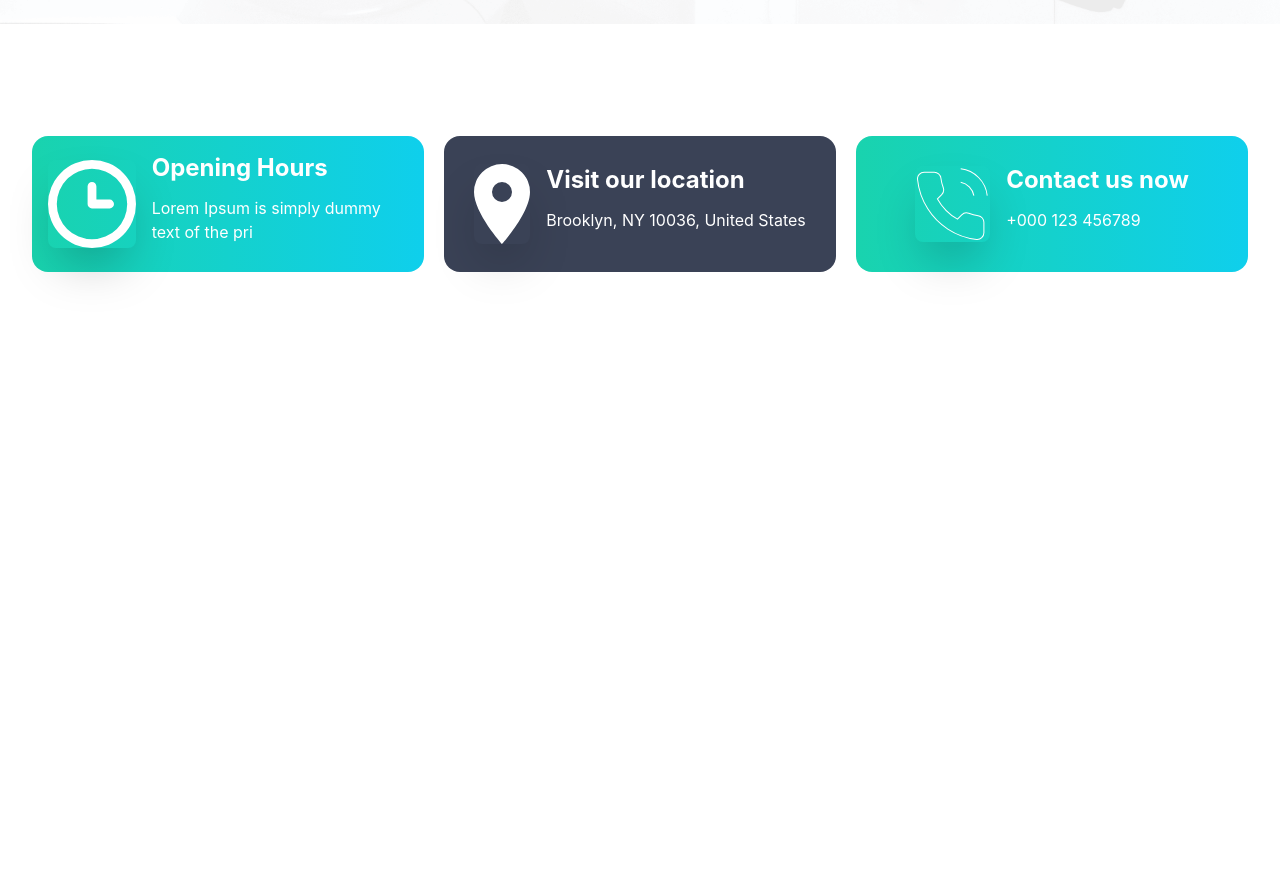
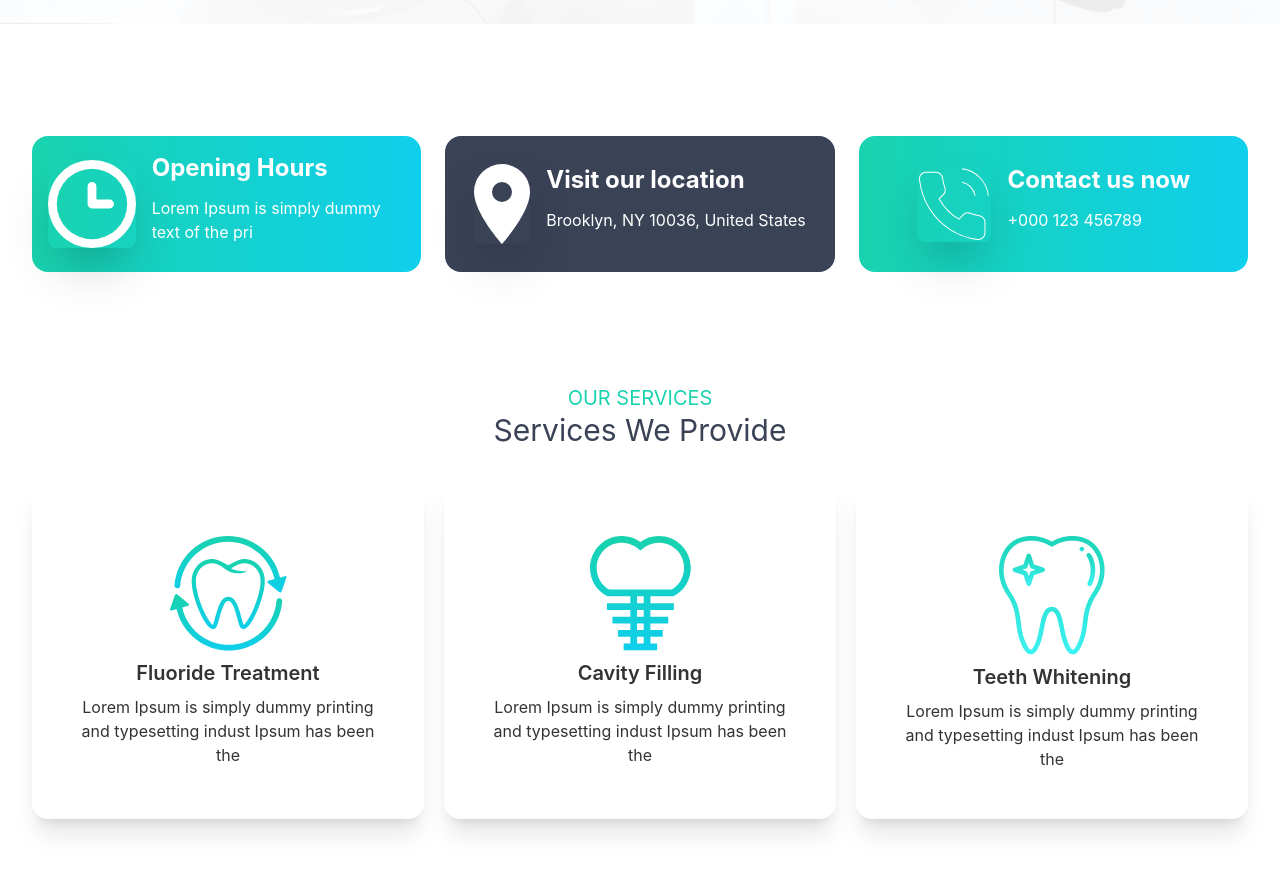
Before and after one commit to mallick-portfolio/doctor-portal, a React (Create React App) app: page / in a window 1280 px wide. Shown: the part 840-1712 px from the top of the page. Before the commit the page ends 1224 px from the top, so only its background shows below. Built offline with nearby package versions, Linux system fonts and the light colour scheme.

Commit message:
added services

```diff
--- a/src/Pages/HomePage/Banner.jsx
+++ b/src/Pages/HomePage/Banner.jsx
@@ -11,7 +11,7 @@ const Banner = () => {
       backgroundRepeat: 'no-repeat',
       backgroundAttachment: 'scroll'
     }}>
-      <div class="hero-content flex-col lg:flex-row-reverse">
+      <section class="hero-content flex-col lg:flex-row-reverse">
         <img className="min-w-sm lg:w-1/2" src={chair} alt="doctor chair" />
         <div>
           <h1 class="text-5xl font-bold text-neutral">Your New Smile Starts Here</h1>
@@ -22,7 +22,7 @@ const Banner = () => {
           </p>
           <CommonBtn>GET STARTED</CommonBtn>
         </div>
-      </div>
+      </section>
     </div>
   );
 };
--- a/src/Pages/HomePage/ContactLocation.jsx
+++ b/src/Pages/HomePage/ContactLocation.jsx
@@ -27,7 +27,7 @@ const ContactLocation = () => {
     },
   ];
   return (
-    <div className="container grid grid-cols-1 md:grid-cols-2 lg:grid-cols-3 gap-5 my-28 mx-auto">
+    <section className="container grid grid-cols-1 md:grid-cols-2 lg:grid-cols-3 gap-6 my-28 mx-auto">
       {data.map((ser) => (
         <>
           <div class={`hero ${ser.bgClass} rounded-2xl`}>
@@ -46,7 +46,7 @@ const ContactLocation = () => {
           </div>
         </>
       ))}
-    </div>
+    </section>
   );
 };
 
--- a/src/Pages/HomePage/HomePage.jsx
+++ b/src/Pages/HomePage/HomePage.jsx
@@ -1,11 +1,13 @@
 import React from 'react'
 import Banner from './Banner.jsx'
 import ContactLocation from './ContactLocation'
+import Services from './Services.jsx'
 const HomePage = () => {
   return (
     <div>
       <Banner />
       <ContactLocation />
+      <Services />
     </div>
   )
 }
--- /dev/null
+++ b/src/Pages/HomePage/ServiceCard.jsx
@@ -0,0 +1,22 @@
+import React from "react";
+
+const ServiceCard = ({ service }) => {
+  return (
+    <div class="card p-4 shadow-xl">
+      <figure class="px-10 pt-10">
+        <img
+          src={service.img}
+          alt="Shoes"
+          class="rounded-xl w-auto"
+        />
+      </figure>
+      <div class="card-body pt-2 items-center text-center">
+        <h2 class="card-title">{service.title}</h2>
+        <p>{service.des}</p>
+
+      </div>
+    </div>
+  );
+};
+
+export default ServiceCard;
--- /dev/null
+++ b/src/Pages/HomePage/Services.jsx
@@ -0,0 +1,42 @@
+import React from "react";
+import fluoride from "../../assets/images/fluoride.png";
+import cavity from "../../assets/images/cavity.png";
+import teeth from "../../assets/images/whitening.png";
+import ServiceCard from "./ServiceCard.jsx";
+const Services = () => {
+  const services = [
+    {
+      _id: 1,
+      title: "Fluoride Treatment",
+      des: "Lorem Ipsum is simply dummy printing and typesetting indust Ipsum has been the",
+      img: fluoride,
+    },
+    {
+      _id: 2,
+      title: "Cavity Filling",
+      des: "Lorem Ipsum is simply dummy printing and typesetting indust Ipsum has been the",
+      img: cavity,
+    },
+    {
+      _id: 3,
+      title: "Teeth Whitening",
+      des: "Lorem Ipsum is simply dummy printing and typesetting indust Ipsum has been the",
+      img: teeth,
+    },
+  ];
+  return (
+    <div className="my-28 container">
+      <h4 className="text-xl text-center text-secondary">OUR SERVICES</h4>
+      <h2 className="text-3xl text-center text-neutral mb-8">
+        Services We Provide
+      </h2>
+      <div className="grid grid-cols-1 md:grid-cols-2 lg:grid-cols-3 gap-5">
+        {services.map((service) => (
+          <ServiceCard key={service._id} service={service} />
+        ))}
+      </div>
+    </div>
+  );
+};
+
+export default Services;
```
